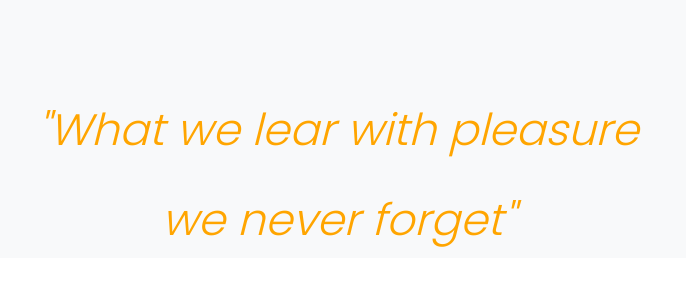
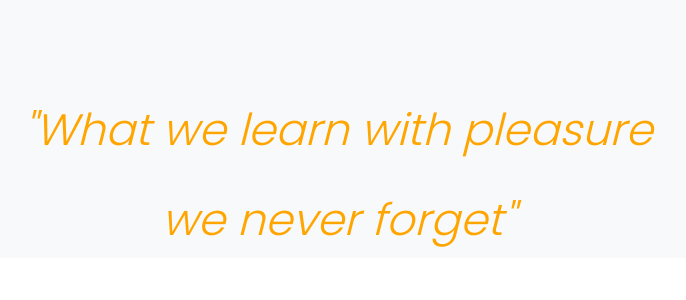
Before and after one commit to asz9qm/CS3240-Project, a Django app: template main/templates/main/main.html in a window 1280 px wide. Shown: the part 1237-1537 px from the top of the page, without its empty margins (302-988 px from the left). Run offline with Django 3.2, Linux system fonts and the light colour scheme; the template is opened without the code that fills it, so the values that code supplies are empty; some libraries are stand-ins or nearby versions.

Commit message:
spelling error fix

```diff
--- a/main/templates/main/main.html
+++ b/main/templates/main/main.html
@@ -68,7 +68,7 @@
         <!-- Services -->
   <section class="content-section bg-light text-white text-center" id="services">
         <div class="container">
-            <h1><p class="font-italic" style="color: orange"> "What we lear with pleasure</p></h1>
+            <h1><p class="font-italic" style="color: orange"> "What we learn with pleasure</p></h1>
             <h1><p class="font-italic" style="color: orange">we never forget"</p></h1>
         </div>
       </section>
```
